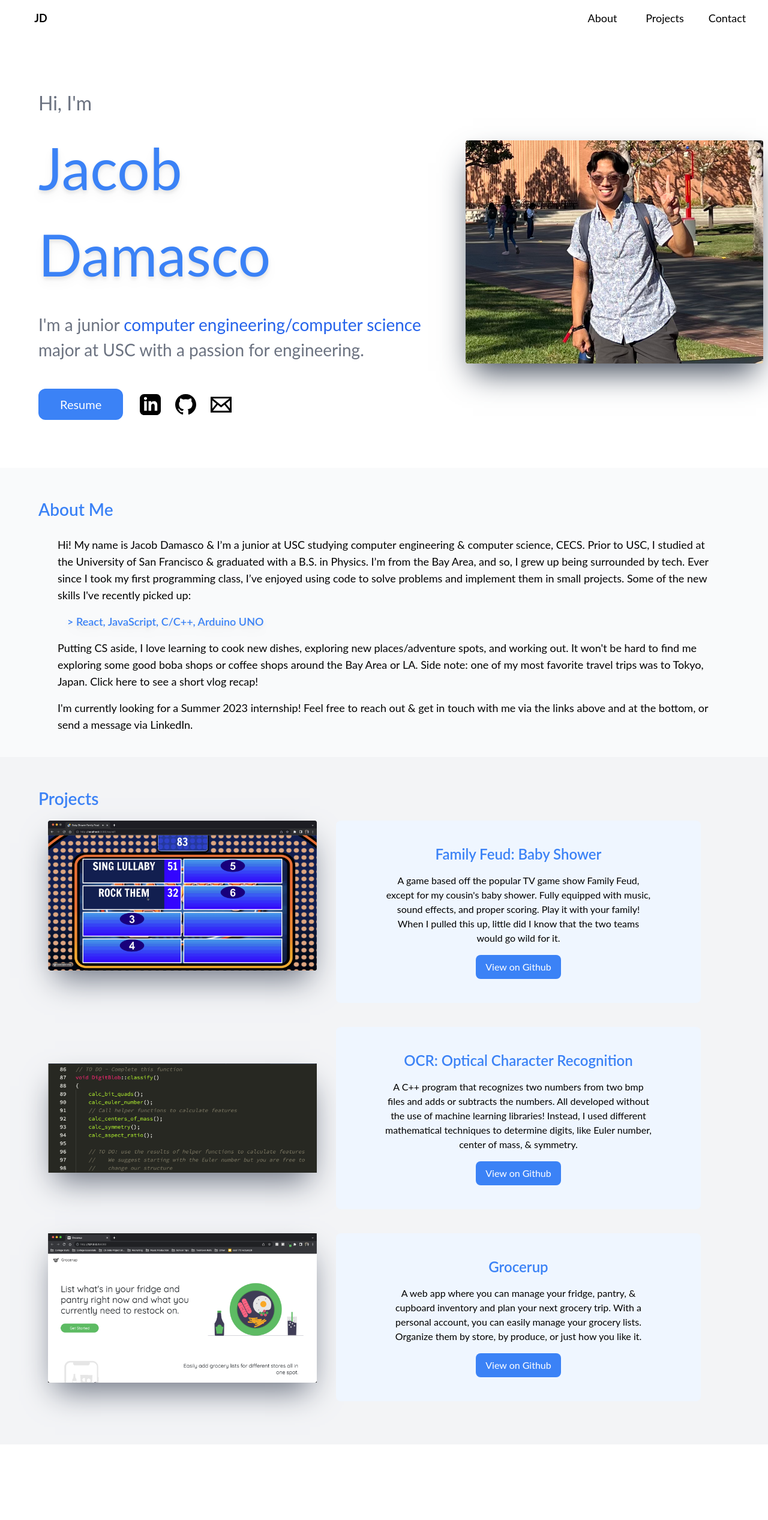
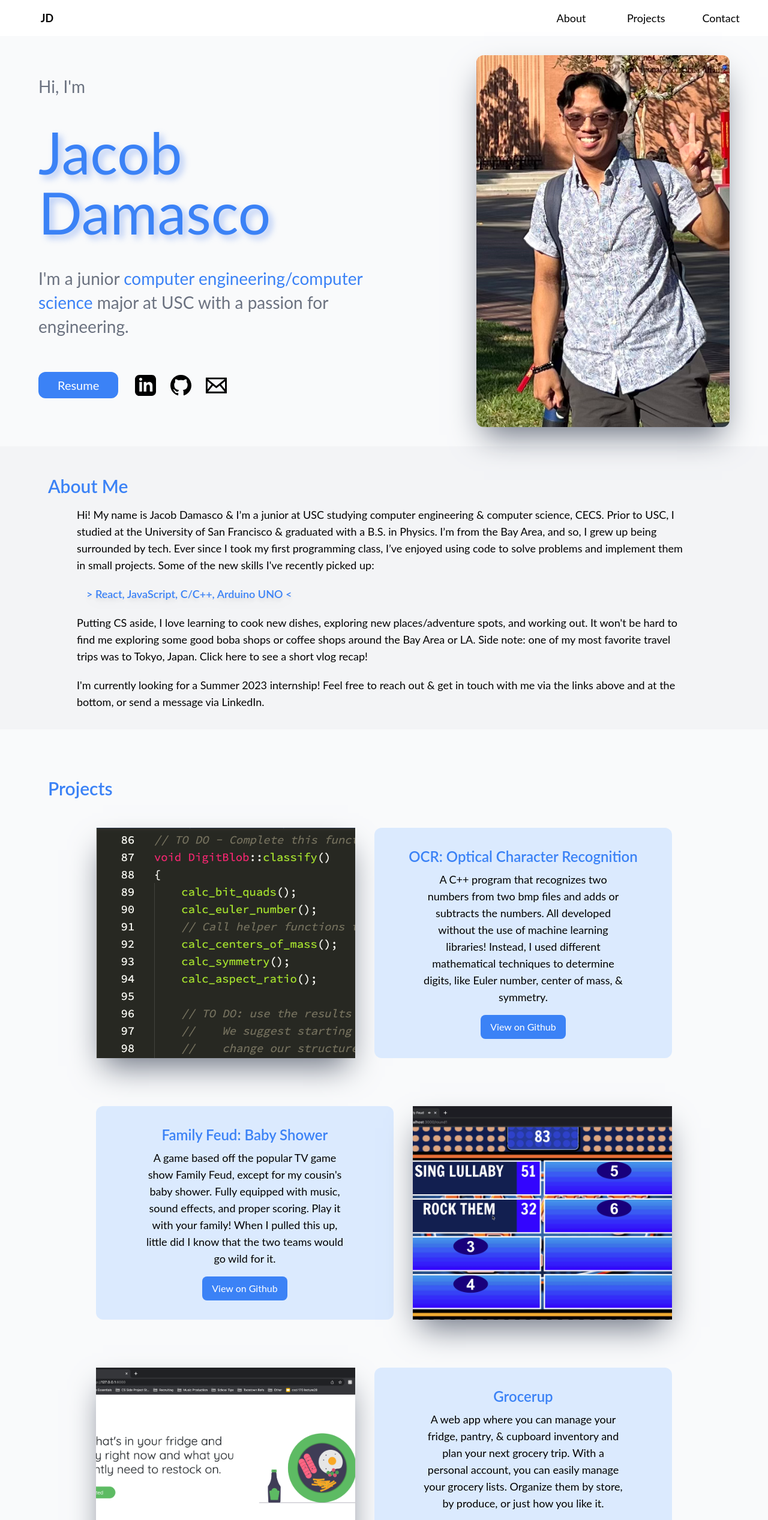
Before and after one commit to jacobdamasco/portfolio, a React (Create React App) app: page / in a window 1280 px wide. Shown: the top 2534 px of the page at 60% size. Before the commit the page ends 2408 px from the top, so only its background shows below. Built offline with nearby package versions, Linux system fonts and the light colour scheme.

Commit message:
layout + design complete

```diff
--- a/src/App.js
+++ b/src/App.js
@@ -12,7 +12,6 @@ function App() {
       <Hero />
       <AboutMe />
       <Projects />
-      <Contact />
     </>
   );
 }
--- a/src/components/AboutMe.js
+++ b/src/components/AboutMe.js
@@ -1,21 +1,21 @@
 const AboutMe = () => {
     return (
         <>
-        <div className="flex flex-col max-w-fit bg-gray-50 py-8">
-            <div className="flex flex-row px-16 py-4 text-subheader text-blue-500 font-semibold">About Me</div>
-            <div className="px-24">
-                <div className="flex flex-row py-2 text-lg">
+        <div className="flex flex-col max-w-fit bg-gray-100 pt-16 p-8 md:pt-8">
+            <div className="flex flex-row md:px-12 py-4 text-subheader md:text-3xl text-blue-500 font-semibold">About Me</div>
+            <div className="space-y-4 md:space-y-5 md:px-24 md:text-lg">
+                <p className="flex flex-row">
                     Hi! My name is Jacob Damasco & I’m a junior at USC studying computer engineering & computer science, CECS. Prior to USC, I studied at the University of San Francisco & graduated with a B.S. in Physics. I’m from the Bay Area, and so, I grew up being surrounded by tech. Ever since I took my first programming class, I’ve enjoyed using code to solve problems and implement them in small projects. Some of the new skills I've recently picked up:
-                </div>
-                <div className="flex flex-row py-2 px-4 text-lg text-blue-500 font-semibold drop-shadow-lg">
-                    > React, JavaScript, C/C++, Arduino UNO
-                </div>
-                <div className="flex flex-row py-2 text-lg">
+                </p>
+                <p className="flex flex-row px-4 text-blue-500 font-semibold drop-shadow-lg">
+                    {'>'} React, JavaScript, C/C++, Arduino UNO {'<'}
+                </p>
+                <p className="flex flex-row">
                     Putting CS aside, I love learning to cook new dishes, exploring new places/adventure spots, and working out. It won't be hard to find me exploring some good boba shops or coffee shops around the Bay Area or LA. Side note: one of my most favorite travel trips was to Tokyo, Japan. Click here to see a short vlog recap!
-                </div>
-                <div className="flex flex-row py-2 text-lg">
+                </p>
+                <p className="flex flex-row">
                     I'm currently looking for a Summer 2023 internship! Feel free to reach out & get in touch with me via the links above and at the bottom, or send a message via LinkedIn.
-                </div>
+                </p>
             </div>
         </div>
         </>
--- a/src/components/Hero.js
+++ b/src/components/Hero.js
@@ -3,36 +3,44 @@ import me from '../imgs/me_title_pg.png'
 const Hero = () => {
     return (
         <>
-        <div className="flex flex-row">
-            <div className="flex flex-col basis-3/5 justify-center px-16 py-12">
-                <div className="mt-10 text-intro text-gray-500">Hi, I'm</div>
-                <div className="my-3 text-name text-blue-500 drop-shadow-lg">Jacob Damasco</div>
-                <div className="my-3 text-subheader text-gray-500">
-                I'm a junior <span className="font-normal text-blue-600">computer engineering/computer science</span> major at USC with a passion for engineering.
-                </div>
-                <div className="flex flex-row basis-3/4 my-8">
-                    <div className="flex flex-col">
-                        <button className="bg-blue-500 hover:bg-blue-600 text-white mr-4 py-3 px-9 rounded-xl text-xl">Resume</button>
+        <div className="bg-gray-50 px-8 md:p-8 md:flex md:flex-row">
+            {/* left */}
+            <div className="justify-center my-auto space-y-4 md:flex md:flex-col md:px-8 py-8 md:pr-16 md:basis-3/5 md:space-y-10">
+                <h1 className="text-sm-subtitle text-gray-500 md:text-subtitle">Hi, I'm</h1>
+                <h1 className="text-sm-name font-semibold drop-shadow-sm-name text-blue-500 md:text-name md:font-normal md:drop-shadow-md-name">Jacob Damasco</h1>
+                <p className="text-sm-subtitle text-gray-500 md:text-subtitle">
+                I'm a junior <span className="font-normal text-blue-500 hover:text-blue-600">computer engineering/computer science</span> major at USC with a passion for engineering.
+                </p>
+
+                {/* links */}
+                <div className="flex flex-row py-4 md:justify-start">
+                    <div className="flex flex-col md:basis-1/8 mr-3 md:mr-0">
+                        <button className="bg-blue-500 hover:bg-blue-600 text-white px-[0.75rem] py-[0.375rem] md:mr-4 md:py-2 md:px-8 rounded-xl text-sm md:text-xl">Resume</button>
                     </div>
 
                     {/* LinkedIn */}
-                    <div className="flex flex-col mx-3 justify-center">
+                    <div className="flex flex-col basis-1/8 mx-3 md:mx-3 justify-center">
                         <svg xmlns="http://www.w3.org/2000/svg" width="35" height="35" viewBox="0 0 24 24"><path d="M19 0h-14c-2.761 0-5 2.239-5 5v14c0 2.761 2.239 5 5 5h14c2.762 0 5-2.239 5-5v-14c0-2.761-2.238-5-5-5zm-11 19h-3v-11h3v11zm-1.5-12.268c-.966 0-1.75-.79-1.75-1.764s.784-1.764 1.75-1.764 1.75.79 1.75 1.764-.783 1.764-1.75 1.764zm13.5 12.268h-3v-5.604c0-3.368-4-3.113-4 0v5.604h-3v-11h3v1.765c1.396-2.586 7-2.777 7 2.476v6.759z"/></svg>
                     </div>
 
                     {/* Github */}
-                    <div className="flex flex-col mx-3 justify-center">
+                    <div className="flex flex-col basis-1/8 mx-3 md:mx-3 justify-center">
                         <svg xmlns="http://www.w3.org/2000/svg" width="35" height="35" viewBox="0 0 24 24"><path d="M12 0c-6.626 0-12 5.373-12 12 0 5.302 3.438 9.8 8.207 11.387.599.111.793-.261.793-.577v-2.234c-3.338.726-4.033-1.416-4.033-1.416-.546-1.387-1.333-1.756-1.333-1.756-1.089-.745.083-.729.083-.729 1.205.084 1.839 1.237 1.839 1.237 1.07 1.834 2.807 1.304 3.492.997.107-.775.418-1.305.762-1.604-2.665-.305-5.467-1.334-5.467-5.931 0-1.311.469-2.381 1.236-3.221-.124-.303-.535-1.524.117-3.176 0 0 1.008-.322 3.301 1.23.957-.266 1.983-.399 3.003-.404 1.02.005 2.047.138 3.006.404 2.291-1.552 3.297-1.23 3.297-1.23.653 1.653.242 2.874.118 3.176.77.84 1.235 1.911 1.235 3.221 0 4.609-2.807 5.624-5.479 5.921.43.372.823 1.102.823 2.222v3.293c0 .319.192.694.801.576 4.765-1.589 8.199-6.086 8.199-11.386 0-6.627-5.373-12-12-12z"/></svg>
                     </div>
 
                     {/* Mail */}
-                    <div className="flex flex-col mx-3 justify-center">
+                    <div className="flex flex-col basis-1/8 mx-3 md:mx-3 justify-center">
                         <svg xmlns="http://www.w3.org/2000/svg" width="35" height="35" viewBox="0 0 24 24"><path d="M0 3v18h24v-18h-24zm6.623 7.929l-4.623 5.712v-9.458l4.623 3.746zm-4.141-5.929h19.035l-9.517 7.713-9.518-7.713zm5.694 7.188l3.824 3.099 3.83-3.104 5.612 6.817h-18.779l5.513-6.812zm9.208-1.264l4.616-3.741v9.348l-4.616-5.607z"/></svg>
                     </div>
+
+
+                    <div className="flex flex-col basis-1/2"></div>
                 </div>
             </div>
-            <div className="flex flex-col basis-2/5 px-2 py-4 justify-center">
-                <img src={me} alt="Jacob Damasco at USC" className="shadow-2xl shadow-gray-700 rounded"/>
+
+            {/* right */}
+            <div className="px-8 md:flex md:basis-2/5">
+                <img src={me} alt="Jacob Damasco at USC" className="shadow-lg shadow-gray-400 md:shadow-2xl md:shadow-gray-500 rounded-xl w-full object-cover object-center"/>
             </div>
         </div>
         </>
--- a/src/components/Navbar.js
+++ b/src/components/Navbar.js
@@ -2,11 +2,19 @@ const Navbar = () => {
     return (
         <>
         <div className="flex flex-row max-w-screen p-4">
-            <div className="basis-1/12 justify-center text-center text-lg"><ul className="font-bold">JD</ul></div>
-            <div className="basis-2/3"></div>
-            <div className="basis-1/12 justify-center text-center text-lg"><ul>About</ul></div>
-            <div className="basis-1/12 justify-center text-center text-lg"><ul>Projects</ul></div>
-            <div className="basis-1/12 justify-center text-center text-lg"><ul>Contact</ul></div>
+            {/* logo */}
+            <div className="basis-[10%] justify-center text-center text-lg"><ul className="font-bold">JD</ul></div>
+
+            {/* filler space */}
+            <div className="basis-[80%] md:basis-[60%]"></div>
+
+            {/* dropdown navbar w hamburger icon */}
+            <div className="basis-[10%] justify-center md:hidden"><svg clip-rule="evenodd" fill-rule="evenodd" stroke-linejoin="round" stroke-miterlimit="2" viewBox="0 0 25 25" width="35" height="35" xmlns="http://www.w3.org/2000/svg"><path d="m11 16.745c0-.414.336-.75.75-.75h9.5c.414 0 .75.336.75.75s-.336.75-.75.75h-9.5c-.414 0-.75-.336-.75-.75zm-9-5c0-.414.336-.75.75-.75h18.5c.414 0 .75.336.75.75s-.336.75-.75.75h-18.5c-.414 0-.75-.336-.75-.75zm4-5c0-.414.336-.75.75-.75h14.5c.414 0 .75.336.75.75s-.336.75-.75.75h-14.5c-.414 0-.75-.336-.75-.75z" fill-rule="nonzero"/></svg></div>
+
+            {/* navbar, right side */}
+            <div className="hidden md:flex basis-[10%] justify-center text-center text-lg px-4"><ul>About</ul></div>
+            <div className="hidden md:flex basis-[10%] justify-center text-center text-lg px-4"><ul>Projects</ul></div>
+            <div className="hidden md:flex basis-[10%] justify-center text-center text-lg px-4"><ul>Contact</ul></div>
         </div>
       </>
     );
--- a/src/components/Project.js
+++ /dev/null
@@ -1,18 +0,0 @@
-<div className="flex flex-row px-4 justify-center">
-    <div className="flex flex-col basis-2/5">
-        <img src={ffBabyShower} alt="Family Feud: Baby Shower Edition"/>
-    </div>
-    <div className="flex flex-col basis-3/5 justify-center">
-    <div className="bg-blue-100 mx-16 py-8 rounded-lg">
-        <div className="flex flex-row justify-center py-2">
-            <h1 className="text-2xl text-blue-500 font-semibold text-center">Family Feud: Baby Shower</h1>
-        </div>
-        <div className="flex flex-row py-2">
-            <p className="px-20 text-center justify-center">A game based off the popular TV game show Family Feud, except for my cousin's baby shower. Fully equipped with music, sound effects, and proper scoring. Play it with your family! When I pulled this up, little did I know that the two teams would go wild for it.</p>
-        </div>
-        <div className="flex flex-row justify-center py-2">
-            <button className="bg-blue-500 hover:bg-blue-600 text-white rounded-lg text-center py-2 px-4">View on Github</button>
-        </div>
-    </div>
-    </div>
-</div>
--- a/src/components/Projects.js
+++ b/src/components/Projects.js
@@ -5,64 +5,85 @@ import grocerup from '../imgs/grocerup.png'
 const Projects = () => {
     return (
     <>
-    <div className="flex flex-col px-16 py-8 bg-gray-100">
-        <div className="flex flex-row py-4 text-subheader text-blue-500 font-semibold">Projects</div>
+    <div className="md:flex md:flex-col md:px-16 md:py-8 xl:py-16 bg-gray-50">
+        <div className="flex flex-row px-8 py-4 text-subheader text-blue-500 font-semibold md:px-4 md:text-3xl md:pb-8 lg:pb-12">Projects</div>
 
-        <div className="flex flex-row px-4 pb-10 justify-center">
-            <div className="flex flex-col basis-2/5">
-                <img src={ffBabyShower} alt="Family Feud: Baby Shower Edition" className="shadow-2xl shadow-gray-500"/>
-            </div>
-            <div className="flex flex-col basis-3/5 justify-center">
-            <div className="bg-blue-50 mx-8 py-8 rounded-lg">
-                <div className="flex flex-row justify-center py-2">
-                    <h1 className="text-2xl text-blue-500 font-semibold text-center">Family Feud: Baby Shower</h1>
+        {/* project container */}
+        <div className="space-y-8 md:space-y-12 md:px-16 lg:space-y-16 lg:px-0 xl:px-20 xl:space-y-20">
+            {/* project 1 */}
+            <div className="md: md:rounded-xl lg:flex lg:flex-row lg:px-4 justify-center">
+                {/* img container */}
+                <div className="hidden md:flex lg:flex-col lg:basis-[45%]">
+                    <img src={ocr} alt="OCR: Optical Character Recognition" className="h-full object-cover object-left lg:shadow-2xl lg:shadow-gray-500"/>
                 </div>
-                <div className="flex flex-row py-2">
-                    <p className="px-20 text-center justify-center">A game based off the popular TV game show Family Feud, except for my cousin's baby shower. Fully equipped with music, sound effects, and proper scoring. Play it with your family! When I pulled this up, little did I know that the two teams would go wild for it.</p>
+
+                {/* description container */}
+                <div className="lg:flex lg:flex-col lg:basis-[55%]">
+                <div className="bg-blue-100 py-8 mx-10 rounded-xl md:rounded-none lg:rounded-xl space-y-2 md:mx-0 lg:ml-8">
+                    <div className="flex flex-row justify-center">
+                        <h1 className="text-xl text-blue-500 font-semibold text-center md:text-2xl">OCR: Optical Character Recognition</h1>
+                    </div>
+                    <div className="flex flex-row">
+                        <p className="px-10 text-center justify-center lg:px-20 lg:text-lg">A C++ program that recognizes two numbers from two bmp files and adds or subtracts the numbers. All developed without the use of machine learning libraries! Instead, I used different mathematical techniques to determine digits, like Euler number, center of mass, & symmetry.</p>
+                    </div>
+                    <div className="flex flex-row justify-center">
+                        <button className="bg-blue-500 hover:bg-blue-600 text-white rounded-xl text-center px-3 py-1 mt-2 md:px-4 md:py-2 md:rounded-lg ">View on Github</button>
+                    </div>
                 </div>
-                <div className="flex flex-row justify-center py-2">
-                    <button className="bg-blue-500 hover:bg-blue-600 text-white rounded-lg text-center py-2 px-4">View on Github</button>
                 </div>
             </div>
-            </div>
-        </div>
 
-        <div className="flex flex-row px-4 pb-10 justify-center">
-            <div className="flex flex-col basis-2/5 justify-center">
-                <img src={ocr} alt="OCR: Optical Character Recognition" className="shadow-2xl shadow-gray-500"/>
-            </div>
-            <div className="flex flex-col basis-3/5 justify-center">
-            <div className="bg-blue-50 mx-8 py-8 rounded-lg">
-                <div className="flex flex-row justify-center py-2">
-                    <h1 className="text-2xl text-blue-500 font-semibold text-center">OCR: Optical Character Recognition</h1>
+            {/* project 2 */}
+            <div className="md:rounded-xl lg:flex lg:flex-row lg:px-4 justify-center">
+                {/* img container */}
+                <div className="hidden md:flex lg:hidden lg:flex-col lg:basis-[45%]">
+                    <img src={ffBabyShower} alt="Family Feud: Baby Shower" className="h-full object-cover object-center lg:shadow-2xl lg:shadow-gray-500"/>
                 </div>
-                <div className="flex flex-row py-2">
-                    <p className="px-20 text-center justify-center">A C++ program that recognizes two numbers from two bmp files and adds or subtracts the numbers. All developed without the use of machine learning libraries! Instead, I used different mathematical techniques to determine digits, like Euler number, center of mass, & symmetry.</p>
+
+                {/* description container */}
+                <div className="lg:flex lg:flex-col lg:basis-[55%]">
+                <div className="bg-blue-100 py-8 mx-10 rounded-xl md:rounded-none lg:rounded-xl space-y-2 md:mx-0 lg:mr-8">
+                    <div className="flex flex-row justify-center">
+                        <h1 className="text-xl text-blue-500 font-semibold text-center md:text-2xl">Family Feud: Baby Shower</h1>
+                    </div>
+                    <div className="flex flex-row">
+                        <p className="px-10 text-center justify-center lg:px-20 lg:text-lg">A game based off the popular TV game show Family Feud, except for my cousin's baby shower. Fully equipped with music, sound effects, and proper scoring. Play it with your family! When I pulled this up, little did I know that the two teams would go wild for it.</p>
+                    </div>
+                    <div className="flex flex-row justify-center">
+                        <button className="bg-blue-500 hover:bg-blue-600 text-white rounded-xl text-center px-3 py-1 mt-2 md:px-4 md:py-2 md:rounded-lg ">View on Github</button>
+                    </div>
                 </div>
-                <div className="flex flex-row justify-center py-2">
-                    <button className="bg-blue-500 hover:bg-blue-600 text-white rounded-lg text-center py-2 px-4">View on Github</button>
+                </div>
+
+                {/* img container */}
+                <div className="hidden md:hidden lg:flex lg:flex-col lg:basis-[45%]">
+                    <img src={ffBabyShower} alt="OCR: Optical Character Recognition" className="h-full object-cover object-center lg:shadow-2xl lg:shadow-gray-500"/>
                 </div>
             </div>
-            </div>
-        </div>
 
-        <div className="flex flex-row px-4 pb-10 justify-center">
-            <div className="flex flex-col basis-2/5">
-                <img src={grocerup} alt="Grocerup" className="shadow-2xl shadow-gray-500"/>
-            </div>
-            <div className="flex flex-col basis-3/5 justify-center">
-            <div className="bg-blue-50 mx-8 py-8 rounded-lg">
-                <div className="flex flex-row justify-center py-2">
-                    <h1 className="text-2xl text-blue-500 font-semibold text-center">Grocerup</h1>
+            {/* project 3 */}
+            <div className="md: md:rounded-xl lg:flex lg:flex-row lg:px-4 justify-center">
+                {/* img container */}
+                <div className="hidden md:flex lg:flex-col lg:basis-[45%]">
+                    <img src={grocerup} alt="Grocerup" className="h-full object-cover object-center lg:shadow-2xl lg:shadow-gray-500"/>
                 </div>
-                <div className="flex flex-row py-2">
-                    <p className="px-20 text-center justify-center">A web app where you can manage your fridge, pantry, & cupboard inventory and plan your next grocery trip. With a personal account, you can easily manage your grocery lists. Organize them by store, by produce, or just how you like it.</p>
+
+                {/* description container */}
+                <div className="lg:flex lg:flex-col lg:basis-[55%]">
+                <div className="bg-blue-100 py-8 mx-10 rounded-xl md:rounded-none lg:rounded-xl space-y-2 md:mx-0 lg:ml-8">
+                    <div className="flex flex-row justify-center">
+                        <h1 className="text-xl text-blue-500 font-semibold text-center md:text-2xl">Grocerup</h1>
+                    </div>
+                    <div className="flex flex-row">
+                        <p className="px-10 text-center justify-center lg:px-20 lg:text-lg">A web app where you can manage your fridge, pantry, & cupboard inventory and plan your next grocery trip. With a personal account, you can easily manage your grocery lists. Organize them by store, by produce, or just how you like it.</p>
+                    </div>
+                    <div className="flex flex-row justify-center">
+                        <button className="bg-blue-500 hover:bg-blue-600 text-white rounded-xl text-center px-3 py-1 mt-2 md:px-4 md:py-2 md:rounded-lg ">View on Github</button>
+                    </div>
                 </div>
-                <div className="flex flex-row justify-center py-2">
-                    <button className="bg-blue-500 hover:bg-blue-600 text-white rounded-lg text-center py-2 px-4">View on Github</button>
                 </div>
             </div>
-            </div>
+
         </div>
     </div>
     </>
```
Also changed, not shown: tailwind.config.js (+10 -7 lines).
